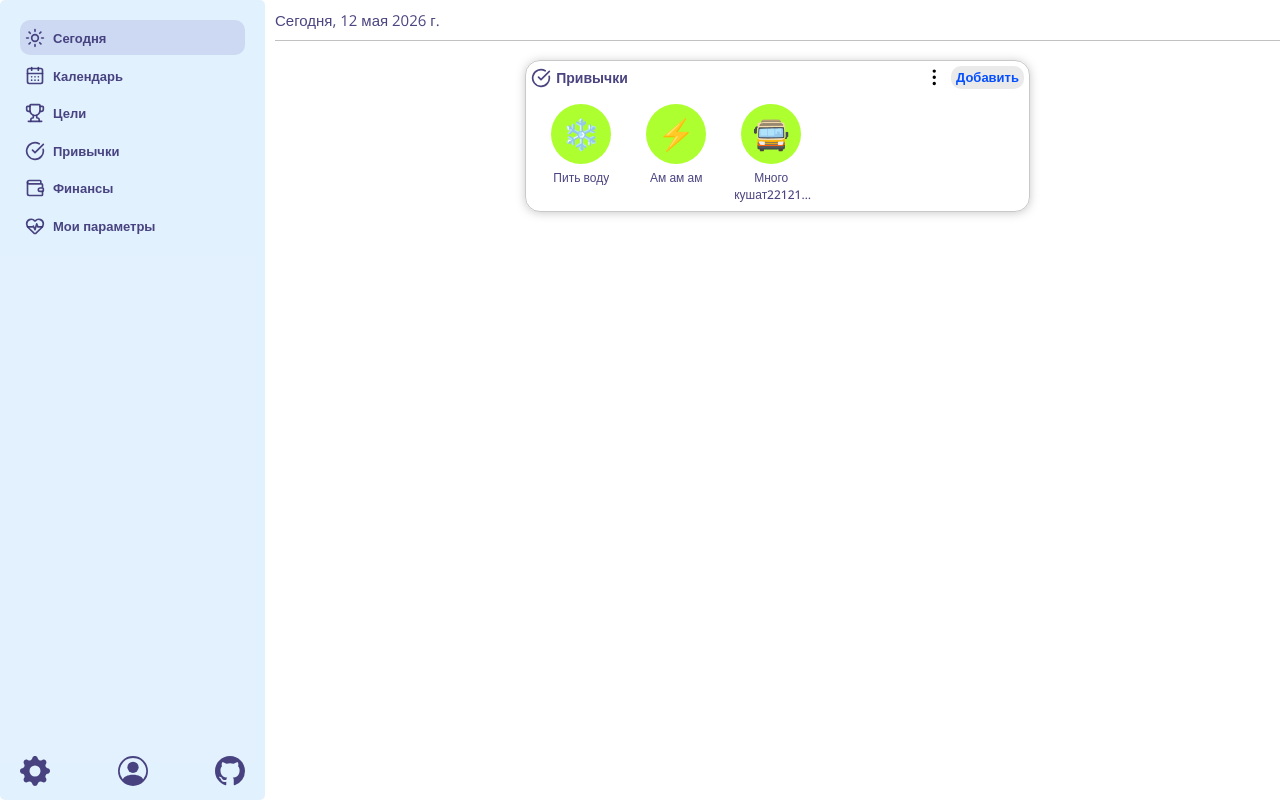
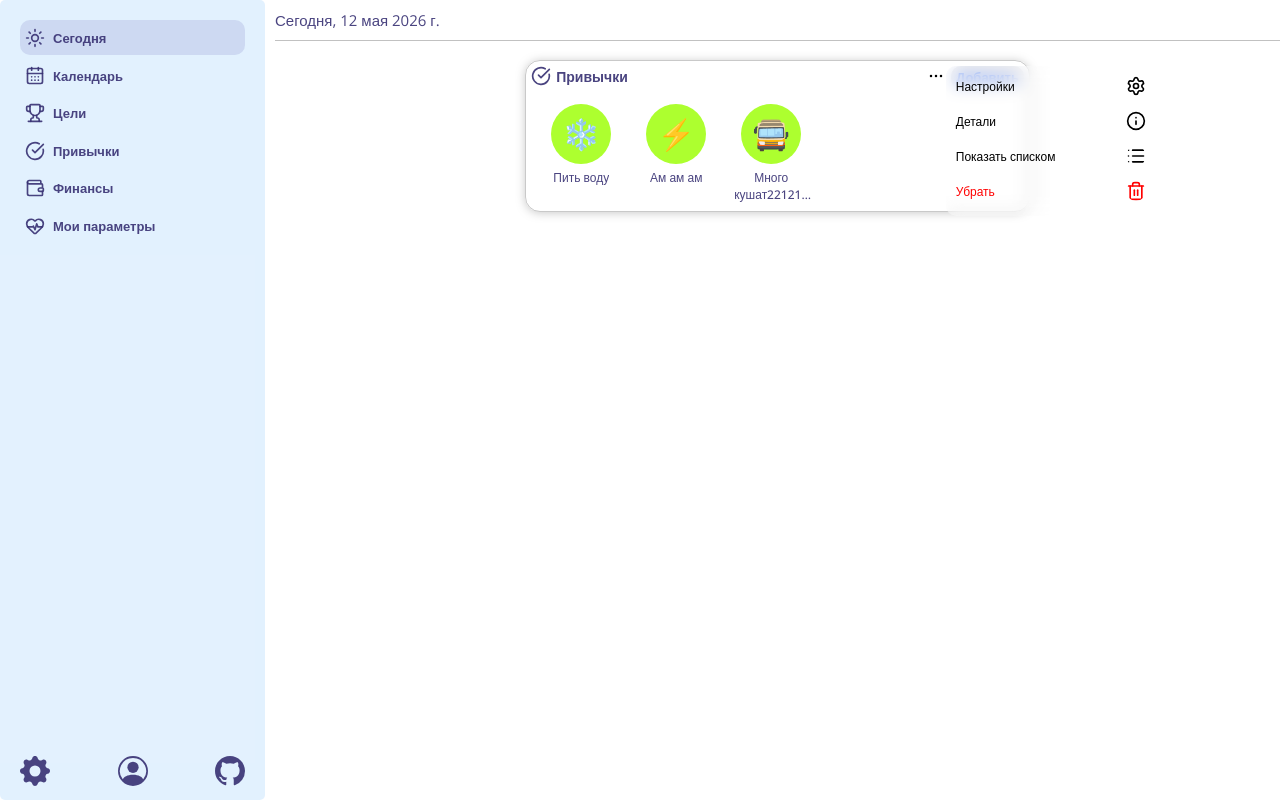
Before and after one commit to Glebess/better-every-day-app, a React (Vite) app: page /today in a window 1280 px wide. Built offline with nearby package versions, Linux system fonts and the light colour scheme.

Commit message:
Меню привычек

```diff
--- a/src/modules/HabitsWidget/HabitsWidget.jsx
+++ b/src/modules/HabitsWidget/HabitsWidget.jsx
@@ -1,7 +1,10 @@
 import { CircleCheckBig } from 'lucide-react'
+import { useState } from 'react'
 import Button from '../../UI/Button'
+import SettingsHabitsWidget from '..//HabitsWidget/SettingsHabitsWidget/SettingsHabitsWidget'
 import styles from './HabitsWidget.module.css'
 const HabitsWidget = () => {
+	const [isSettingsOpen, setIsSettingsOpen] = useState(true)
 	return (
 		<div className={styles.div_habit_container}>
 			<div className={styles.div_habits_top_panel}>
@@ -10,16 +13,24 @@ const HabitsWidget = () => {
 					<p>Привычки</p>
 				</div>
 				<div className={styles.div_habits_top_panel_action}>
-					<Button>
+					<div
+						className={styles.div_more}
+						onClick={() => setIsSettingsOpen(!isSettingsOpen)}
+					>
 						<svg
 							xmlns='http://www.w3.org/2000/svg'
-							viewBox='0 0 20 20'
+							viewBox='0 0 24 24'
 							fill='currentColor'
-							className='size-5'
+							className='size-6'
 						>
-							<path d='M10 3a1.5 1.5 0 1 1 0 3 1.5 1.5 0 0 1 0-3ZM10 8.5a1.5 1.5 0 1 1 0 3 1.5 1.5 0 0 1 0-3ZM11.5 15.5a1.5 1.5 0 1 0-3 0 1.5 1.5 0 0 0 3 0Z' />
+							<path
+								fillRule='evenodd'
+								d='M4.5 12a1.5 1.5 0 1 1 3 0 1.5 1.5 0 0 1-3 0Zm6 0a1.5 1.5 0 1 1 3 0 1.5 1.5 0 0 1-3 0Zm6 0a1.5 1.5 0 1 1 3 0 1.5 1.5 0 0 1-3 0Z'
+								clipRule='evenodd'
+							/>
 						</svg>
-					</Button>
+						{isSettingsOpen ? <SettingsHabitsWidget /> : null}
+					</div>
 					<Button className={styles.button_add_habits}>Добавить</Button>
 				</div>
 			</div>
--- a/src/modules/HabitsWidget/HabitsWidget.module.css
+++ b/src/modules/HabitsWidget/HabitsWidget.module.css
@@ -17,6 +17,7 @@
 	display: flex;
 	gap: 5px;
 	align-items: center;
+	height: 20px;
 }
 .div_habits_top_panel_title p {
 	margin: 0;
@@ -42,14 +43,23 @@
 	outline: 0;
 	height: 22.5px;
 }
-.div_habits_top_panel_action button:first-child {
+.div_more {
 	background-color: transparent;
 	padding: 0;
+	width: 20px;
+	height: 20px;
+	position: relative;
 }
 
-.div_habits_top_panel_action button:first-child svg {
+.div_more svg {
 	width: 100%;
 	height: 100%;
+	border-radius: var(--main-radius);
+
+	&:hover {
+		background-color: var(--gray1);
+		cursor: pointer;
+	}
 }
 .button_add_habits {
 	background-color: var(--gray1);
--- /dev/null
+++ b/src/modules/HabitsWidget/SettingsHabitsWidget/SettingsHabitsWidget.jsx
@@ -0,0 +1,30 @@
+import { Info, List, Settings, Trash } from 'lucide-react'
+import Button from '../../../UI/Button'
+import styles from './SettingsHabitsWidget.module.css'
+const SettingsHabitsWidget = () => {
+	return (
+		<div className={styles.settings_container}>
+			<Button className={styles.button_settings}>
+				<p>Настройки</p>
+				<Settings />
+			</Button>
+
+			<Button className={styles.button_settings}>
+				<p>Детали</p>
+				<Info />
+			</Button>
+
+			<Button className={styles.button_settings}>
+				<p>Показать списком</p>
+				<List />
+			</Button>
+			{/* <Columns3 /> */}
+
+			<Button className={styles.button_settings}>
+				<p>Убрать</p>
+				<Trash />
+			</Button>
+		</div>
+	)
+}
+export default SettingsHabitsWidget
--- /dev/null
+++ b/src/modules/HabitsWidget/SettingsHabitsWidget/SettingsHabitsWidget.module.css
@@ -0,0 +1,52 @@
+.settings_container {
+	display: flex;
+	z-index: 9999999;
+	position: absolute;
+	padding-top: var(--padding);
+	padding-left: var(--padding);
+	padding-right: var(--padding);
+	inset: 0px 20px;
+	flex-direction: column;
+	gap: var(--padding);
+	width: 200px;
+	background-color: rgba(255, 255, 255, 0.283);
+	backdrop-filter: blur(8px);
+	height: 145px;
+	border-radius: var(--main-radius);
+}
+.button_settings {
+	padding-top: var(--padding);
+	padding-left: var(--padding);
+	padding-right: var(--padding);
+	padding-bottom: var(--padding);
+	height: 30px !important;
+	display: flex;
+	background-color: transparent;
+	transition: 0.3s ease;
+}
+.button_settings:hover {
+	background-color: var(--main-blue);
+	cursor: pointer;
+	transition: 0.3s ease;
+}
+.button_settings:last-child:hover {
+	background-color: rgba(255, 0, 0, 0.246);
+	cursor: pointer;
+	transition: 0.3s ease;
+}
+.button_settings p {
+	font-size: 12px;
+	margin: 0;
+}
+.button_settings svg {
+	width: 20px !important;
+	height: 20px !important;
+	pointer-events: none;
+	margin-left: auto;
+}
+.button_settings:last-child p {
+	color: red;
+}
+.button_settings:last-child svg {
+	color: red;
+}
```
